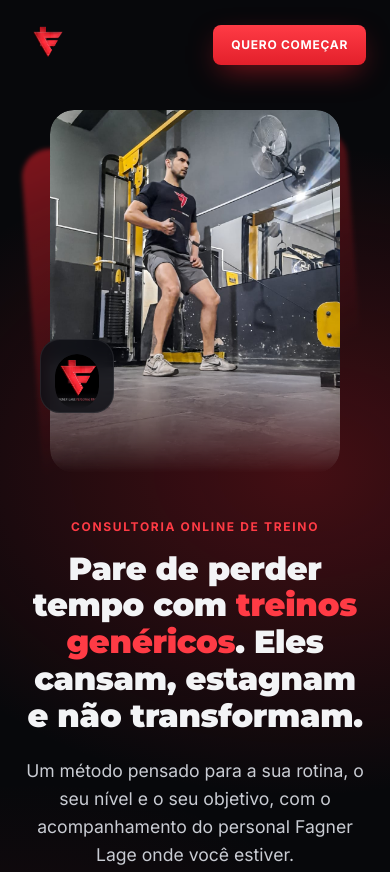
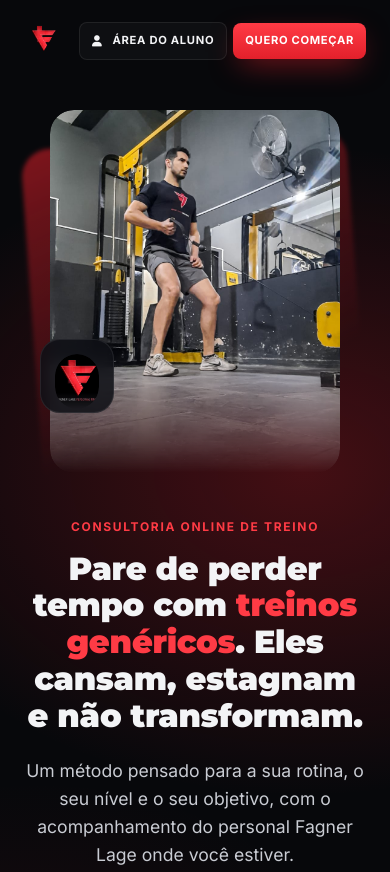
Before and after one commit to lferodrigues/consultoria-fl, a plain HTML site: page index.html in a window 390 px wide. Shown: the top 872 px of the page. Drawn offline with Linux system fonts and the light colour scheme.

Commit message:
Adiciona botão Área do Aluno no menu do index
Co-Authored-By: Claude Opus 5.5 <noreply@anthropic.com>
Claude-Session: https://claude.ai/code/session_0134B8wTpUe8CzA3QtAohK4x

```diff
--- a/Assets/css/landing.css
+++ b/Assets/css/landing.css
@@ -61,6 +61,7 @@ h1, h2, h3 { font-family: 'Montserrat', 'Inter', sans-serif; line-height: 1.15;
 .nav ul { display: flex; gap: 28px; list-style: none; font-size: .9rem; color: var(--muted); }
 .nav ul a:hover { color: #fff; }
 .nav .btn { padding: 10px 18px; font-size: .75rem; }
+.nav-actions { display: flex; align-items: center; gap: 10px; }
 
 /* Hero */
 .hero {
@@ -236,6 +237,9 @@ footer img { height: 40px; width: auto; }
     .phones { height: 500px; }
     .hero-proof { gap: 18px; }
     footer .container { flex-direction: column; text-align: center; }
+    .nav img { height: 38px; }
+    .nav .btn { padding: 9px 12px; font-size: .7rem; }
+    .nav-actions { gap: 6px; }
 }
 @media (prefers-reduced-motion: reduce) {
     .reveal { opacity: 1; transform: none; transition: none; }
--- a/index.html
+++ b/index.html
@@ -34,7 +34,11 @@
                 <li><a href="#sobre">Sobre</a></li>
                 <li><a href="#planos">Planos</a></li>
             </ul>
-            <a href="#planos" class="btn btn-primary">Quero começar</a>
+            <div class="nav-actions">
+                <!-- Botão da área do aluno: link ainda não definido -->
+                <a href="#" class="btn btn-ghost" id="btn-area-aluno"><i class="fa-solid fa-user"></i> Área do Aluno</a>
+                <a href="#planos" class="btn btn-primary">Quero começar</a>
+            </div>
         </div>
     </nav>
 
```
